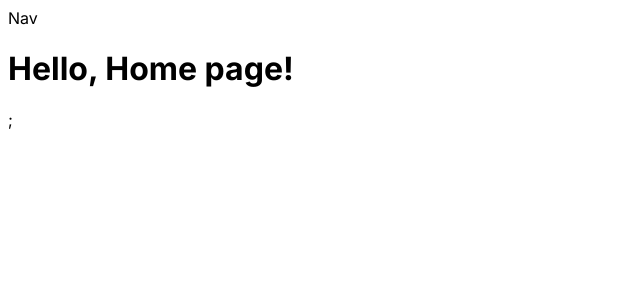
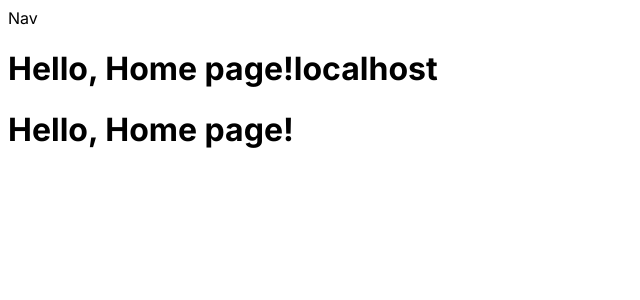
Before and after one commit to 2taesung/SizeToSize, a Next.js app: page / in a window 1280 px wide. Shown: the top 300 px of the page, without its empty margins (0-640 px from the left). Built offline with nearby package versions, Linux system fonts and the light colour scheme.

Commit message:
remove: string ;

```diff
--- a/src/app/page.tsx
+++ b/src/app/page.tsx
@@ -12,7 +12,8 @@ export default function Page() {
   return (
     <main>
       <Nav />
-      <h1>Hello, Home page!</h1>;
+      <h1>Hello, Home page!{process.env.NEXT_PUBLIC_DB_HOST}</h1>
+      <h1>Hello, Home page!</h1>
     </main>
   );
 }
```
Also changed, not shown: 2 other files (tests, documents, lock files or other folders).
